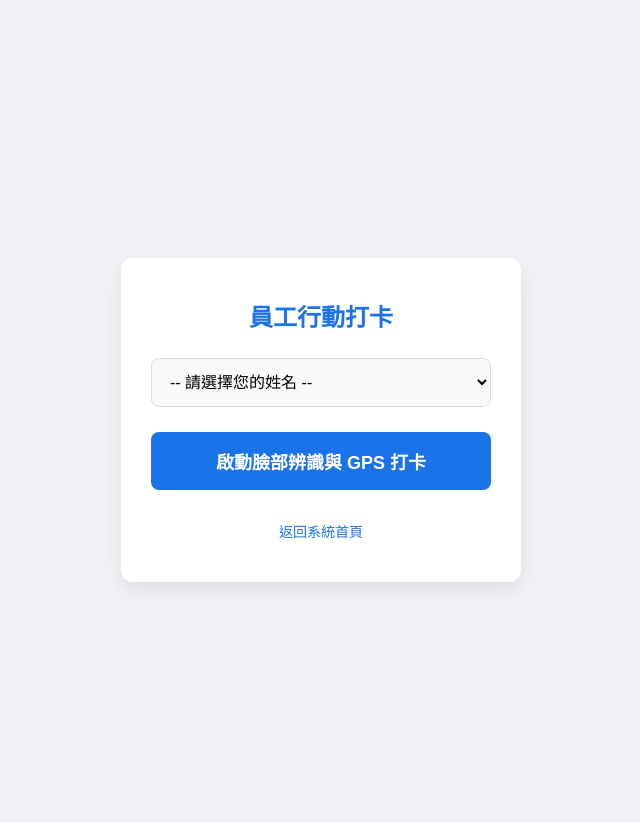
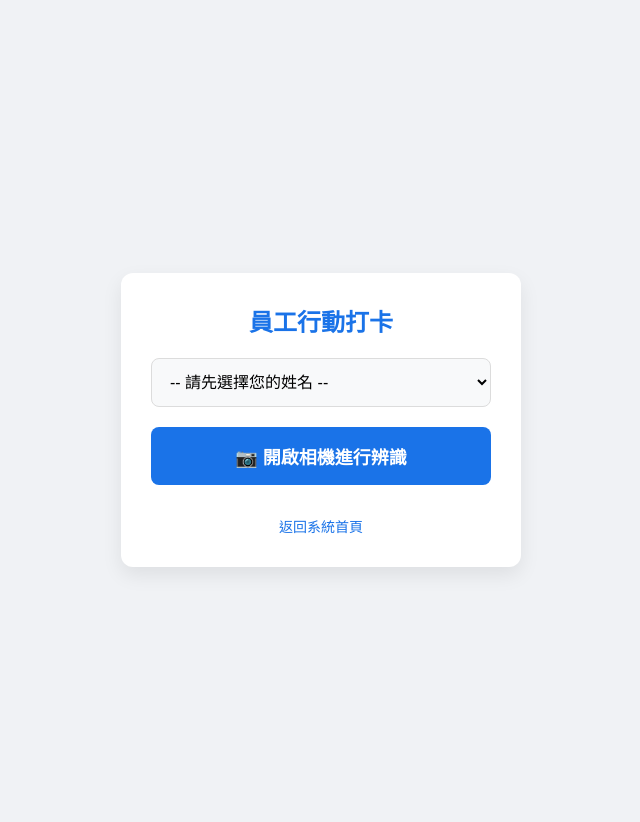
Before and after one commit to Jayson-201/cloud-shift-saas, a Flask app: page /clockin in a window 1280 px wide. Shown: the top 822 px of the page, without its empty margins (319-959 px from the left). Run offline with Flask 3, Linux system fonts and the light colour scheme.

Commit message:
Update clockin.html

```diff
--- a/templates/clockin.html
+++ b/templates/clockin.html
@@ -3,21 +3,28 @@
 <head>
     <meta charset="UTF-8">
     <meta name="viewport" content="width=device-width, initial-scale=1.0">
-    <title>員工行動打卡</title>
+    <title>員工行動打卡 (人臉辨識版)</title>
     <style>
         body { font-family: 'Segoe UI', Tahoma, Geneva, Verdana, sans-serif; background-color: #f0f2f5; text-align: center; padding: 20px; margin: 0; display: flex; align-items: center; justify-content: center; min-height: 100vh;}
-        .card { background: white; padding: 40px 30px; border-radius: 12px; box-shadow: 0 8px 20px rgba(0,0,0,0.08); max-width: 400px; width: 100%; box-sizing: border-box;}
-        h2 { color: #1a73e8; margin-top: 0; margin-bottom: 25px; font-size: 24px;}
-        select { width: 100%; padding: 14px; margin-bottom: 25px; border-radius: 8px; border: 1px solid #dcdcdc; font-size: 16px; background-color: #f8f9fa; outline: none;}
-        select:focus { border-color: #1a73e8; }
-        .btn-face { background-color: #1a73e8; color: white; padding: 16px; width: 100%; border: none; border-radius: 8px; font-size: 18px; font-weight: bold; cursor: pointer; transition: 0.2s;}
-        .btn-face:active { background-color: #1557b0; }
-        .btn-face:disabled { background-color: #9aa0a6; cursor: not-allowed; }
-        #status-msg { margin-top: 25px; font-weight: 500; color: #e74c3c; font-size: 15px; line-height: 1.5; white-space: pre-wrap;}
+        .card { background: white; padding: 30px; border-radius: 12px; box-shadow: 0 8px 20px rgba(0,0,0,0.08); max-width: 400px; width: 100%; box-sizing: border-box;}
+        h2 { color: #1a73e8; margin-top: 0; margin-bottom: 20px; font-size: 24px;}
+        select { width: 100%; padding: 14px; margin-bottom: 20px; border-radius: 8px; border: 1px solid #dcdcdc; font-size: 16px; background-color: #f8f9fa; outline: none;}
+
+        /* 相機預覽區塊 */
+        #camera-container { display: none; margin-bottom: 20px; position: relative; border-radius: 8px; overflow: hidden; border: 3px solid #ddd;}
+        #video-feed { width: 100%; display: block; transform: scaleX(-1); /* 讓前鏡頭像照鏡子一樣自然 */ }
+        .scan-line { position: absolute; top: 0; left: 0; width: 100%; height: 5px; background-color: #27ae60; box-shadow: 0 0 10px #27ae60; animation: scan 2s infinite; display: none;}
+        @keyframes scan { 0% { top: 0; } 50% { top: 95%; } 100% { top: 0; } }
+
+        .btn-action { background-color: #1a73e8; color: white; padding: 16px; width: 100%; border: none; border-radius: 8px; font-size: 18px; font-weight: bold; cursor: pointer; transition: 0.2s; margin-bottom: 10px;}
+        .btn-action:hover { background-color: #1557b0; }
+        .btn-action:disabled { background-color: #9aa0a6; cursor: not-allowed; }
+
+        #btn-capture { display: none; background-color: #e67e22; }
+        #btn-capture:hover { background-color: #d35400; }
+
+        #status-msg { margin-top: 15px; font-weight: 500; color: #e74c3c; font-size: 15px; line-height: 1.5; white-space: pre-wrap;}
         .success-msg { color: #27ae60 !important; }
-
-        @keyframes scan { 0% { opacity: 1; } 50% { opacity: 0.6; } 100% { opacity: 1; } }
-        .scanning { animation: scan 1s infinite; background-color: #f39c12 !important; }
     </style>
 </head>
 <body>
@@ -26,56 +33,96 @@
     <h2>員工行動打卡</h2>
 
     <select id="emp-select">
-        <option value="">-- 請選擇您的姓名 --</option>
+        <option value="">-- 請先選擇您的姓名 --</option>
         {% for emp in employees %}
             <option value="{{ emp }}">{{ emp }}</option>
         {% endfor %}
     </select>
 
-    <button id="auth-btn" class="btn-face" onclick="startClockIn()">
-        啟動臉部辨識與 GPS 打卡
-    </button>
+    <div id="camera-container">
+        <video id="video-feed" autoplay playsinline></video>
+        <div id="scan-line" class="scan-line"></div>
+    </div>
+
+    <button id="btn-start" class="btn-action" onclick="startCamera()">📷 開啟相機進行辨識</button>
+    <button id="btn-capture" class="btn-action" onclick="captureAndVerify()">✅ 拍攝並進行特徵比對</button>
 
     <p id="status-msg"></p>
 
-    <div style="margin-top: 30px;">
+    <div style="margin-top: 20px;">
         <a href="/" style="color: #1a73e8; text-decoration: none; font-size: 14px;">返回系統首頁</a>
     </div>
 </div>
 
 <script>
-function startClockIn() {
+let videoStream = null;
+
+// 第一步：請求相機權限並顯示畫面
+function startCamera() {
     const empName = document.getElementById("emp-select").value;
     const statusMsg = document.getElementById("status-msg");
-    const authBtn = document.getElementById("auth-btn");
+    if (!empName) { statusMsg.innerText = "請先選擇員工姓名！"; return; }
 
-    if (!empName) {
-        statusMsg.innerText = "請先選擇姓名！";
-        return;
-    }
+    statusMsg.innerText = "正在請求相機權限...";
 
-    authBtn.classList.add("scanning");
-    authBtn.innerText = "臉部辨識與定位中...";
+    // 呼叫手機前鏡頭 (facingMode: "user")
+    navigator.mediaDevices.getUserMedia({ video: { facingMode: "user" } })
+        .then(stream => {
+            videoStream = stream;
+            document.getElementById("camera-container").style.display = "block";
+            document.getElementById("video-feed").srcObject = stream;
+
+            document.getElementById("btn-start").style.display = "none";
+            document.getElementById("btn-capture").style.display = "block";
+            statusMsg.innerText = "請將臉部對準鏡頭，然後按下拍攝。";
+        })
+        .catch(err => {
+            statusMsg.innerText = "❌ 無法存取相機，請確認瀏覽器已給予相機權限！";
+        });
+}
+
+// 第二步：凍結畫面 -> 模擬辨識 -> 抓取 GPS -> 送出打卡
+function captureAndVerify() {
+    const empName = document.getElementById("emp-select").value;
+    const statusMsg = document.getElementById("status-msg");
+    const btnCapture = document.getElementById("btn-capture");
+    const video = document.getElementById("video-feed");
+
+    // 凍結相機畫面 (假裝拍照)
+    video.pause();
+    document.getElementById("scan-line").style.display = "block"; // 顯示掃描線特效
+
+    btnCapture.disabled = true;
+    btnCapture.innerText = "🔄 雲端特徵比對中...";
     statusMsg.className = "";
-    statusMsg.innerText = "正在驗證生物特徵與獲取定位...";
+    statusMsg.innerText = "正在進行人臉特徵比對與 GPS 定位...";
 
+    // 模擬 1.5 秒的資料庫比對時間
     setTimeout(() => {
         if (navigator.geolocation) {
             navigator.geolocation.getCurrentPosition(
                 (position) => {
+                    // 關閉相機鏡頭 (熄滅手機綠燈)
+                    if(videoStream) {
+                        videoStream.getTracks().forEach(track => track.stop());
+                    }
+                    document.getElementById("scan-line").style.display = "none";
+
                     const lat = position.coords.latitude;
                     const lng = position.coords.longitude;
-                    sendClockInData(empName, lat, lng, authBtn, statusMsg);
+
+                    // 呼叫後端 API 完成打卡
+                    sendClockInData(empName, lat, lng, btnCapture, statusMsg);
                 },
                 (error) => {
-                    authBtn.classList.remove("scanning");
-                    authBtn.innerText = "啟動臉部辨識與 GPS 打卡";
-                    statusMsg.innerText = "無法獲取 GPS 定位，請確認手機已開啟定位權限。";
+                    statusMsg.innerText = "❌ 辨識成功，但無法獲取 GPS 定位，打卡失敗。";
+                    btnCapture.innerText = "❌ 定位失敗";
+                    document.getElementById("scan-line").style.display = "none";
                 },
                 { enableHighAccuracy: true, timeout: 5000 }
             );
         } else {
-            statusMsg.innerText = "您的瀏覽器不支援 GPS 定位功能。";
+            statusMsg.innerText = "您的設備不支援 GPS 定位。";
         }
     }, 1500);
 }
@@ -89,10 +136,8 @@ function sendClockInData(name, lat, lng, btn, msgBox) {
     fetch("/api/do_clockin", { method: "POST", body: formData })
     .then(response => response.json())
     .then(data => {
-        btn.classList.remove("scanning");
-        btn.innerText = "打卡完成";
+        btn.innerText = "🎉 打卡完成";
         btn.style.backgroundColor = "#27ae60";
-        btn.disabled = true;
 
         msgBox.classList.add("success-msg");
         msgBox.innerText = data.message;
```
